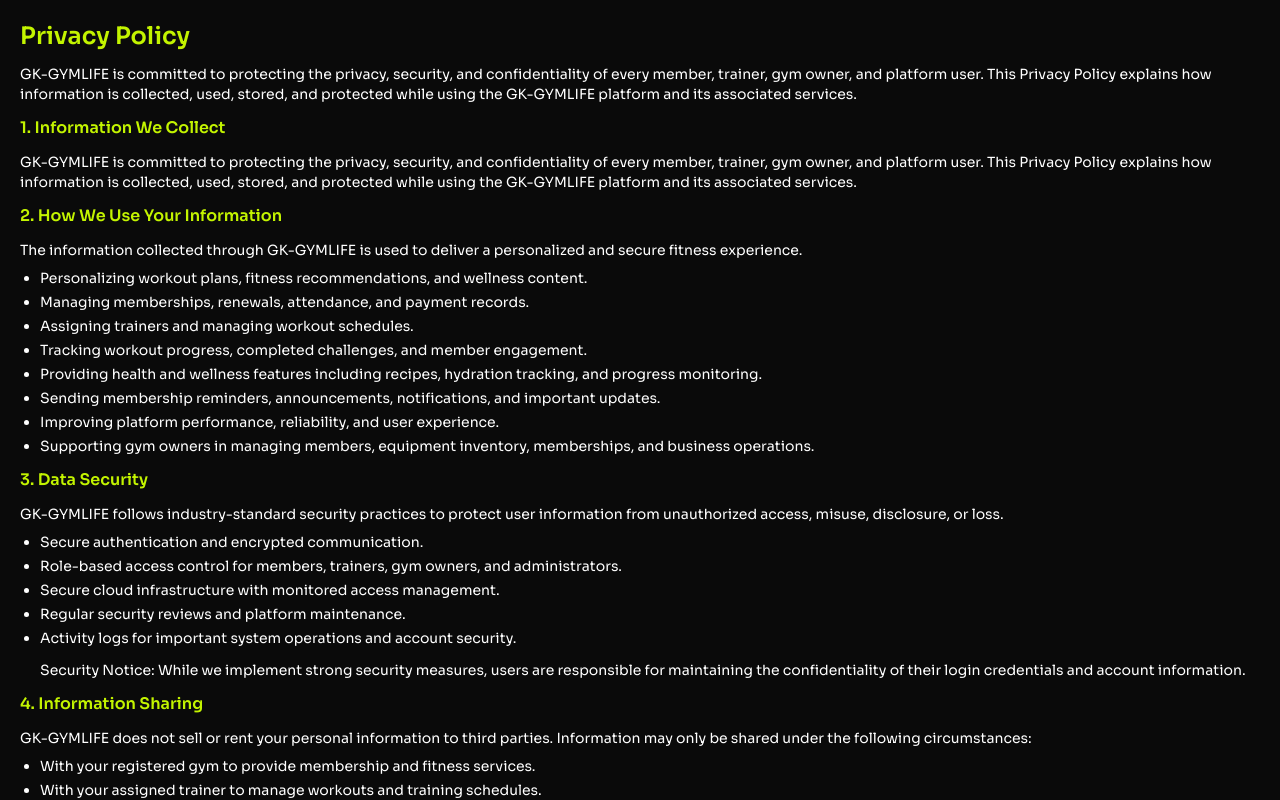
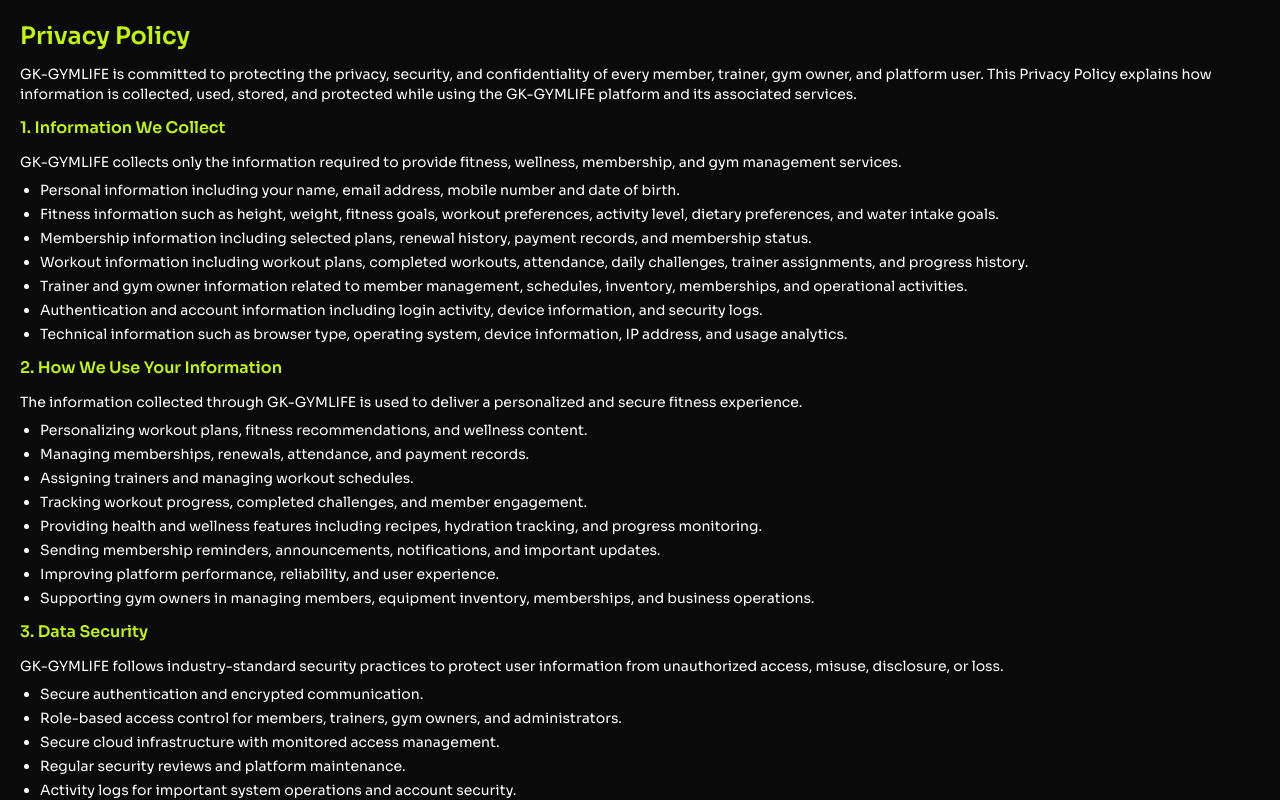
Before and after one commit to gkelite-info/gk-fitness-website, a Next.js app: page /privacy-policy in a window 1280 px wide. Shown: the top 800 px of the page. Built offline with nearby package versions, Linux system fonts and the light colour scheme.

Commit message:
changes made in the privacy policy page

```diff
--- a/app/privacy-policy/page.tsx
+++ b/app/privacy-policy/page.tsx
@@ -7,7 +7,31 @@
                     GK-GYMLIFE is committed to protecting the privacy, security, and confidentiality of every member, trainer, gym owner, and platform user. This Privacy Policy explains how information is collected, used, stored, and protected while using the GK-GYMLIFE platform and its associated services.
                 </p>
                 <h4 className="text-base font-semibold mt-3 text-[#C3F400]">1. Information We Collect</h4>
-                <p className="text-sm text-white mt-3">GK-GYMLIFE is committed to protecting the privacy, security, and confidentiality of every member, trainer, gym owner, and platform user. This Privacy Policy explains how information is collected, used, stored, and protected while using the GK-GYMLIFE platform and its associated services.</p>
+                <p className="text-sm text-white mt-3">GK-GYMLIFE collects only the information required to provide fitness, wellness, membership, and gym management services.</p>
+
+                <ul className="list-disc pl-5 text-sm mt-1 text-white">
+                    <li className="text-sm mt-1">
+                        Personal information including your name, email address, mobile number and date of birth.
+                    </li>
+                    <li className="text-sm mt-1">
+                        Fitness information such as height, weight, fitness goals, workout preferences, activity level, dietary preferences, and water intake goals.
+                    </li>
+                    <li className="text-sm mt-1">
+                        Membership information including selected plans, renewal history, payment records, and membership status.
+                    </li>
+                    <li className="text-sm mt-1">
+                        Workout information including workout plans, completed workouts, attendance, daily challenges, trainer assignments, and progress history.
+                    </li>
+                    <li className="text-sm mt-1">
+                        Trainer and gym owner information related to member management, schedules, inventory, memberships, and operational activities.
+                    </li>
+                    <li className="text-sm mt-1">
+                        Authentication and account information including login activity, device information, and security logs.
+                    </li>
+                    <li className="text-sm mt-1">
+                        Technical information such as browser type, operating system, device information, IP address, and usage analytics.
+                    </li>
+                </ul>
 
                 <h4 className="text-base font-semibold mt-3 text-[#C3F400]">2. How We Use Your Information</h4>
                 <p className="text-sm text-white mt-3">The information collected through GK-GYMLIFE is used to deliver a personalized and secure fitness experience.</p>
```
